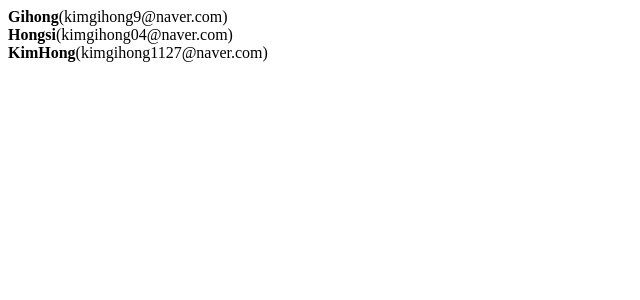
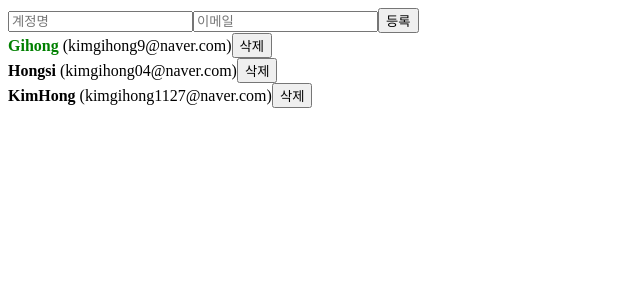
Before and after one commit to KimGiHong/React-study, a React (Create React App) app: page / in a window 1280 px wide. Shown: the top 300 px of the page, without its empty margins (0-640 px from the left). Built offline with nearby package versions, Linux system fonts and the light colour scheme.

Commit message:
Study 배열 항목 추가 제거 및 수정

```diff
--- a/src/App.js
+++ b/src/App.js
@@ -1,40 +1,88 @@
-import React, {useRef} from 'react';
+import React, {useRef, useState} from 'react';
 import Helllo from './Components/Hello';
 import './App.css';
 import Wrapper from './Components/Wrapper';
 import Counter from './Components/Counter';
 import InputSample from './Components/InputSample';
 import UserList from './Components/UserList';
+import CreateUser from './Components/CreateUser';
 
 function App() {
-  const users = [
+  const  [inputs, setInputs] = useState({
+    username: '',
+    email: '',
+  });
+  const { username , email} = inputs;
+
+  const onChange = e => {
+    const { name , value} = e.target;
+    setInputs({
+      ...inputs,
+      [name]: value
+    });
+  };
+  const [users,setUsers] = useState([
     {
         id: 1,
         username: 'Gihong',
-        email: 'kimgihong9@naver.com'
+        email: 'kimgihong9@naver.com',
+        active: true,
     },
     {
         id: 2,
         username: 'Hongsi',
-        email: 'kimgihong04@naver.com'
+        email: 'kimgihong04@naver.com',
+        active: false,
     },
     {
         id: 3,
         username: 'KimHong',
-        email: 'kimgihong1127@naver.com'
+        email: 'kimgihong1127@naver.com',
+        active: false,
     },
-];
+]);
 
   const nextId = useRef(4);
 
-  const onCreate = () => {
-    console.log(nextId.current);
+  const onCreate = () => { //배열 추가할 때
+    const user = {
+      id: nextId.current,
+      username,
+      email,
+    };
+    //setUsers([...users,user]);
+    setUsers([users.concat(user)]);
+    setInputs({
+      username:'',
+      email:''
+    });
     nextId.current += 1;
   }
+
+  const onRemove = id => { //배열 제거할 때
+    setUsers(users.filter(user => user.id !== id));
+  };
+
+  const onToggle = id => { //배열 수정할 때
+      setUsers(users.map(
+        user => user.id === id
+          ? { ...user, active : !user.active}
+          :user
+      ));
+  };
+
+
   return (
-    <UserList users={users}/>
+    <>
+      <CreateUser
+        username={username}
+        email={email}
+        onChange={onChange}
+        onCreate={onCreate}
+      />
+      <UserList users={users} onRemove={onRemove} onToggle={onToggle}/>
+    </>
     // <InputSample />
-
     //<Counter />
 
     // <Wrapper>
@@ -92,52 +140,101 @@
 
 함수형 업데이트
 
-지금은 Setter 함수를 사용 할 때, 업데이트 하고 싶은 새로운 값을 파라미터로 넣어주고 있는데요, 그 대신에 기존 값을 어떻게 업데이트 할 지에 대한 함수를 등록하는 방식으로도 값을 업데이트 할 수 있습니다.
+지금은 Setter 함수를 사용 할 때, 업데이트 하고 싶은 새로운 값을 파라미터로 넣어주고 있는데, 그 대신에 기존 값을 어떻게 업데이트 할 지에 대한 함수를 등록하는 방식으로도 값을 업데이트 할 수 있다.
 ex)const onIncrease = () => {
     setNumber(prevNumber => prevNumber + 1);
   }
-
-
 
 *input 상태 관리하기 inputSample.js
 
 리액트 상태에서 객체를 수정해야 할 때에는,
 
 inputs[name] = value;
-이런식으로 직접 수정하면 안됩니다.
+이런식으로 직접 수정 X
 
-그 대신에, 새로운 객체를 만들어서 새로운 객체에 변화를 주고, 이를 상태로 사용해주어야 합니다.
+그 대신에, 새로운 객체를 만들어서 새로운 객체에 변화를 주고, 이를 상태로 사용해주어야 한다.
 
 setInputs({
   ...inputs,
   [name]: value
 });
 
-여기서 사용한 ... 문법은 js의 spread 문법입니다. 객체의 내용을 모두 "펼쳐서" 기존 객체를 복사해주는데요
+여기서 사용한 ... 문법은 js의 spread 문법입니다. 객체의 내용을 모두 "펼쳐서" 기존 객체를 복사해줍니다.
 
-이러한 작업을, "불변성을 지킨다" 라고 부릅니다. 불변성을 지켜주어야만 리액트 컴포넌트에서 상태가 업데이트가 됐음을 감지 할 수 있고 이에 따라 필요한 리렌더링이 진행됩니다.
-만약에 inputs[name] = value 이런식으로 기존 상태를 직접 수정하게 되면, 값을 바꿔도 리렌더링이 되지 않습니다.
-추가적으로, 리액트에서는 불변성을 지켜주어야만 컴포넌트 업데이트 성능 최적화를 제대로 할 수 있습니다.
+이러한 작업을, "불변성을 지킨다" 라고 부릅니다. 불변성을 지켜주어야만 리액트 컴포넌트에서 상태가 업데이트가 됐음을 감지 할 수 있고 이에 따라 필요한 리렌더링이 진행된다.
+만약에 inputs[name] = value 이런식으로 기존 상태를 직접 수정하게 되면, 값을 바꿔도 리렌더링이 되지 않는다.
+추가적으로, 리액트에서는 불변성을 지켜주어야만 컴포넌트 업데이트 성능 최적화를 제대로 할 수 있다.
 
 
 
 *useRef inputSample.js
 
-useRef() 를 사용하여 Ref 객체를 만들고, 이 객체를 우리가 선택하고 싶은 DOM 에 ref 값으로 설정해주어야 합니다. 그러면, Ref 객체의 .current 값은 우리가 원하는 DOM 을 가르키게 됩니다.
-onReset 함수에서 input 에 포커스를 하는 focus() DOM API 를 호출해줄 수 있습니다.
+useRef() 를 사용하여 Ref 객체를 만들고, 이 객체를 우리가 선택하고 싶은 DOM 에 ref 값으로 설정해주어야 한다. 그러면, Ref 객체의 .current 값은 우리가 원하는 DOM 을 가르키게 된다.
+onReset 함수에서 input 에 포커스를 하는 focus() DOM API 를 호출해줄 수 있다.
 
 
 
 *배열 렌더링 UserList.js
 
-배열이 고정적이라면 상관없겟지만, 배열의 인덱스를 하나하나 조회해가면서 렌더링하는 방법은 동적인 배열을 렌더링하지 못합니다.
-동적인 배열을 렌더링해야 할 때에는 자바스크립트 배열의 내장함수 map() 을 사용합니다.
-map() 함수는 배열안에 있는 각 원소를 변환하여 새로운 배열을 만들어줍니다.
-리액트에서 동적인 배열을 렌더링해야 할 때는 이 함수를 사용하여 일반 데이터 배열을 리액트 엘리먼트로 이루어진 배열로 변환해주면 됩니다.
+배열이 고정적이라면 상관없겟지만, 배열의 인덱스를 하나하나 조회해가면서 렌더링하는 방법은 동적인 배열을 렌더링하지 못함.
+동적인 배열을 렌더링해야 할 때에는 자바스크립트 배열의 내장함수 map() 을 사용한다.
+map() 함수는 배열안에 있는 각 원소를 변환하여 새로운 배열을 만들어준다.
+리액트에서 동적인 배열을 렌더링해야 할 때는 이 함수를 사용하여 일반 데이터 배열을 리액트 엘리먼트로 이루어진 배열로 변환해주면 된다.
 
-리액트에서 배열을 렌더링 할 때에는 key 라는 props 를 설정해야합니다. key 값은 각 원소들마다 가지고 있는 고유값으로 설정을 해야합니다.
-지금의 경우엔 id 가 고유 값이지요.
+리액트에서 배열을 렌더링 할 때에는 key 라는 props 를 설정해야합니다. key 값은 각 원소들마다 가지고 있는 고유값으로 설정을 해야한다.
+지금의 경우엔 id 가 고유 값이다.
 
-만약 배열 안의 원소가 가지고 있는 고유한 값이 없다면 map() 함수를 사용 할 때 설정하는 콜백함수의 두번째 파라미터 index 를 key 로 사용하시면 됩니다.
-각 고유 원소에 key 가 있어야만 배열이 업데이트 될 때 효율적으로 렌더링 될 수 있습니다.
+만약 배열 안의 원소가 가지고 있는 고유한 값이 없다면 map() 함수를 사용 할 때 설정하는 콜백함수의 두번째 파라미터 index 를 key 로 사용하면 된다.
+각 고유 원소에 key 가 있어야만 배열이 업데이트 될 때 효율적으로 렌더링 될 수 있다.
+
+
+*배열 추가 UserList.js , CreateUser.js
+
+배열에 변화를 줄 때에는 객체와 마찬가지로, 불변성을 지켜주어야 한다.
+그렇기 때문에, 배열의 push, splice, sort 등의 함수를 사용하면 안된다.
+만약에 사용해야 한다면, 기존의 배열을 한번 복사하고 나서 사용해야 할 것.
+
+불변성을 지키면서 배열에 새 항목을 추가하는 방법 두가지.
+
+첫번째 spread 연산자를 사용하는 것
+둘 째 concat 함수를 사용하는 것
+  const onCreate = () => {
+    const user = {
+      id: nextId.current,
+      username,
+      email,
+    };
+    setUsers([...users,user]); -> 이처럼 spread연산자를 이용하여 배열을 추가할 수 있다.
+    setUsers([users.concat(user)]); -> concat 함수는 기존의 배열을 수정하지 않고, 새로운 원소가 추가된 새로운 배열을 만들어준다
+    setInputs({
+      username:'',
+      email:''
+    });
+    nextId.current += 1;
+  }
+
+이처럼 배열에 새 항목을 추가 할 때에는 이렇게 spread 연산자를 사용하거나, concat 을 사용하도록 하자.
+
+
+*배열 삭제 UserList.js , CreateUser.js
+
+User 컴포넌트의 삭제 버튼이 클릭 될 때는 user.id 값을 앞으로 props 로 받아올 onRemove 함수의 파라미터로 넣어서 호출해주어야 한다.
+여기서 onRemove "id 가 __인 객체를 삭제해라" 라는 역할을 가지고 있습니다.
+이 onRemove 함수는 UserList 에서도 전달 받을것이며, 이를 그대로 User 컴포넌트에게 전달해줄것입니다.
+
+onRemove 구현
+배열에 있는 항목을 제거할 때에는, 추가할떄와 마찬가지로 불변성을 지켜가면서 업데이트를 해주어야 합니다.
+불변성을 지키면서 특정 원소를 배열에서 제거하기 위해서는 filter 배열 내장 함수를 사용하는것이 가장 편할 것이다.
+이 함수는 배열에서 특정 조건이 만족하는 원소들만 추출하여 새로운 배열을 만들어줍니다.
+
+onClick={() => onRemove(user.id)} 이런식으로 함수를 넣어주지 않고
+onClick={onRemove(user.id)} 이 코드 처럼 함수를 호출했을 시에는 렌더링한 부분이 모두 사라지게 된다.
+
+
+*배열 항목 수정
+
+배열의 불변성을 유지하면서 배열을 업데이트 할 때에 map 함수를 사용 할 수 있다.
+id 값을 비교해서 id 가 다르다면 그대로 두고, 같다면 active 값을 반전시키도록 구현
+onToggle를 받아와서 User 에게 전달해주고, onRemove 를 구현했었던것처럼 onToggle 에 id 를 넣어서 호출하면 수정이 가능하다.
+
 */
--- /dev/null
+++ b/src/Components/CreateUser.js
@@ -0,0 +1,22 @@
+import React from 'react';
+
+function CreateUser({username, email, onChange, onCreate}){
+    return(
+        <div>
+            <input
+                name="username"
+                placeholder="계정명"
+                onChange={onChange}
+                value={username}
+            />
+            <input
+                name="email"
+                placeholder="이메일"
+                onChange={onChange}
+                value={email}
+                />
+            <button onClick={onCreate}>등록</button>
+        </div>
+    );
+}
+export default CreateUser;
--- a/src/Components/UserList.js
+++ b/src/Components/UserList.js
@@ -1,36 +1,36 @@
 import React from 'react';
 
-function User({user}){
+function User({user, onRemove, onToggle}){
+    const { username, email, id, active} = user; /*이처럼 추출하여 쓸 수 있다 user.~ 반복 하기 귀찮을때*/
     return(
         <div>
-            <b>{user.username}</b><span>({user.email})</span>
+            <b style={{
+                color: active ? 'green' : 'black',
+                cursor: 'pointer'
+            }}
+            onClick={() => onToggle(id)}
+            >
+                {username}
+            </b>
+            &nbsp;
+            <span>({email})</span>
+            <button onClick={() => onRemove(id)}>삭제</button>
         </div>
     )
 }
 
-function UserList({users}) {
-    // const users = [
-    //     {
-    //         id: 1,
-    //         username: 'Gihong',
-    //         email: 'kimgihong9@naver.com'
-    //     },
-    //     {
-    //         id: 2,
-    //         username: 'Hongsi',
-    //         email: 'kimgihong04@naver.com'
-    //     },
-    //     {
-    //         id: 3,
-    //         username: 'KimHong',
-    //         email: 'kimgihong1127@naver.com'
-    //     },
-    // ];
+function UserList({users, onRemove, onToggle}) {
     return(
         <div>
             {
                 users.map(
-                    user => (<User user ={user} key={user.id}/>)
+                    user => (
+                        <User
+                            user ={user}
+                            key={user.id}
+                            onRemove={onRemove}
+                            onToggle={onToggle}
+                    />)
                 )
             }
         </div>
```
Also changed, not shown: 1 other file (tests, documents, lock files or other folders).
